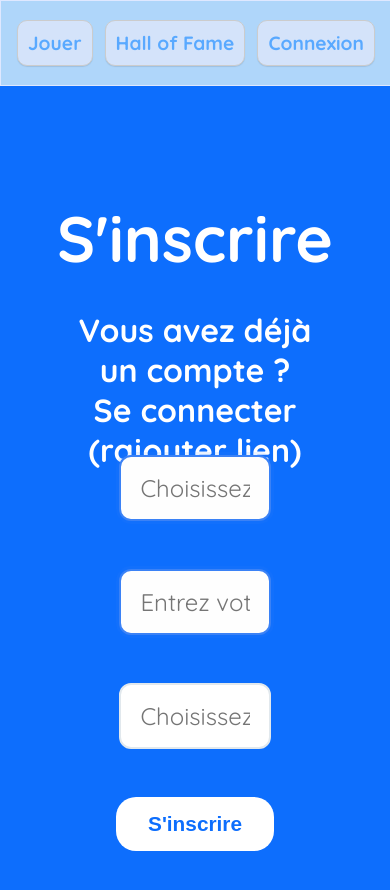
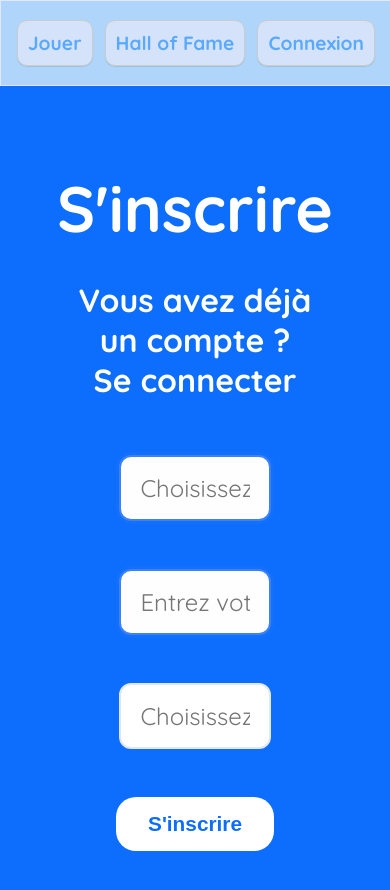
Before and after one commit to valjeanjean/projet-motus, a Next.js app: page /register in a window 390 px wide. Shown: the top 890 px of the page. Built offline with nearby package versions, Linux system fonts and the light colour scheme.

Commit message:
v2 finale

```diff
--- a/src/components/LoginForm.tsx
+++ b/src/components/LoginForm.tsx
@@ -46,7 +46,7 @@ export default function LoggingForm(){
             const body = await response.json();
             setLogMEssage(body.message);
             localStorage.setItem("token", body.token);
-            router.push("/game");
+            window.location.href = "/game";
         }
     }
 
--- a/src/components/RegisterForm.tsx
+++ b/src/components/RegisterForm.tsx
@@ -4,6 +4,7 @@ import React from "react";
 import "./components-styles/RegisterForm.css";
 import { emailRegex, passwordRegex, usernameRegex } from "@/utils/validation";
 import { useRouter } from "next/navigation";
+import Link from "next/link";
 
 /* Composant inscription */
 export default function RegisterForm(){
@@ -76,7 +77,7 @@ export default function RegisterForm(){
         <>
             <div className="register-titles-container">
                 <h1>S'inscrire</h1>
-                <h3>Vous avez déjà un compte ? Se connecter (rajouter lien)</h3>
+                <h3>Vous avez déjà un compte ? <br/><Link href="/login" className="go-connect">Se connecter</Link></h3>
             </div>
 
             <form className="register-form" onSubmit={Register}>
--- a/src/components/components-styles/AttemptRow.css
+++ b/src/components/components-styles/AttemptRow.css
@@ -3,10 +3,12 @@
     .single-row-container div{
 
         max-height: 100%;
-
     }
 
+    .myText{
 
+        height: 75% !important;
+    }
 }
 
 .single-row-container{
--- a/src/components/components-styles/RegisterForm.css
+++ b/src/components/components-styles/RegisterForm.css
@@ -1,3 +1,14 @@
+@media only screen and (max-width: 600px) {
+
+    .register-titles-container h3{
+
+        padding-bottom: 100px;
+
+    }
+
+
+}
+
 .main-register-container, .main-login-container{
 
     height: 100%;
@@ -33,6 +44,7 @@
 .register-titles-container h3{
 
     font-size: 2em;
+
 
 }
 
@@ -112,3 +124,15 @@
     font-weight: bold;
 
 }
+
+.go-connect{
+
+    font-size: 1em;
+}
+
+.go-connect:hover{
+
+    color: #a1c7ff;
+    font-size: 1.1em;
+    transition: font-size 0.3s ease;
+}
--- a/src/components/layout/Header.tsx
+++ b/src/components/layout/Header.tsx
@@ -21,6 +21,7 @@ export default function Header(){
             setUsername(storedUsername);
         }
         const token = localStorage.getItem("token");
+
         setIsLoggedIn(!!token);
 
     }, [router]);
@@ -30,7 +31,6 @@ export default function Header(){
         localStorage.removeItem("token");
         localStorage.removeItem("username");
         localStorage.removeItem("playerID");
-        document.cookie = "token=; expires=Thu, 01 Jan 1970 00:00:00 UTC; path=/login;";
         setIsLoggedIn(false);
         router.push("/login");
     }
@@ -46,6 +46,7 @@ export default function Header(){
                 {isLoggedIn ? (
 
                     <button onClick={handleLogout} className="log-out-button">Déconnexion</button>
+
                 ) : (
 
                     <Link href="/login">Connexion</Link>
```
